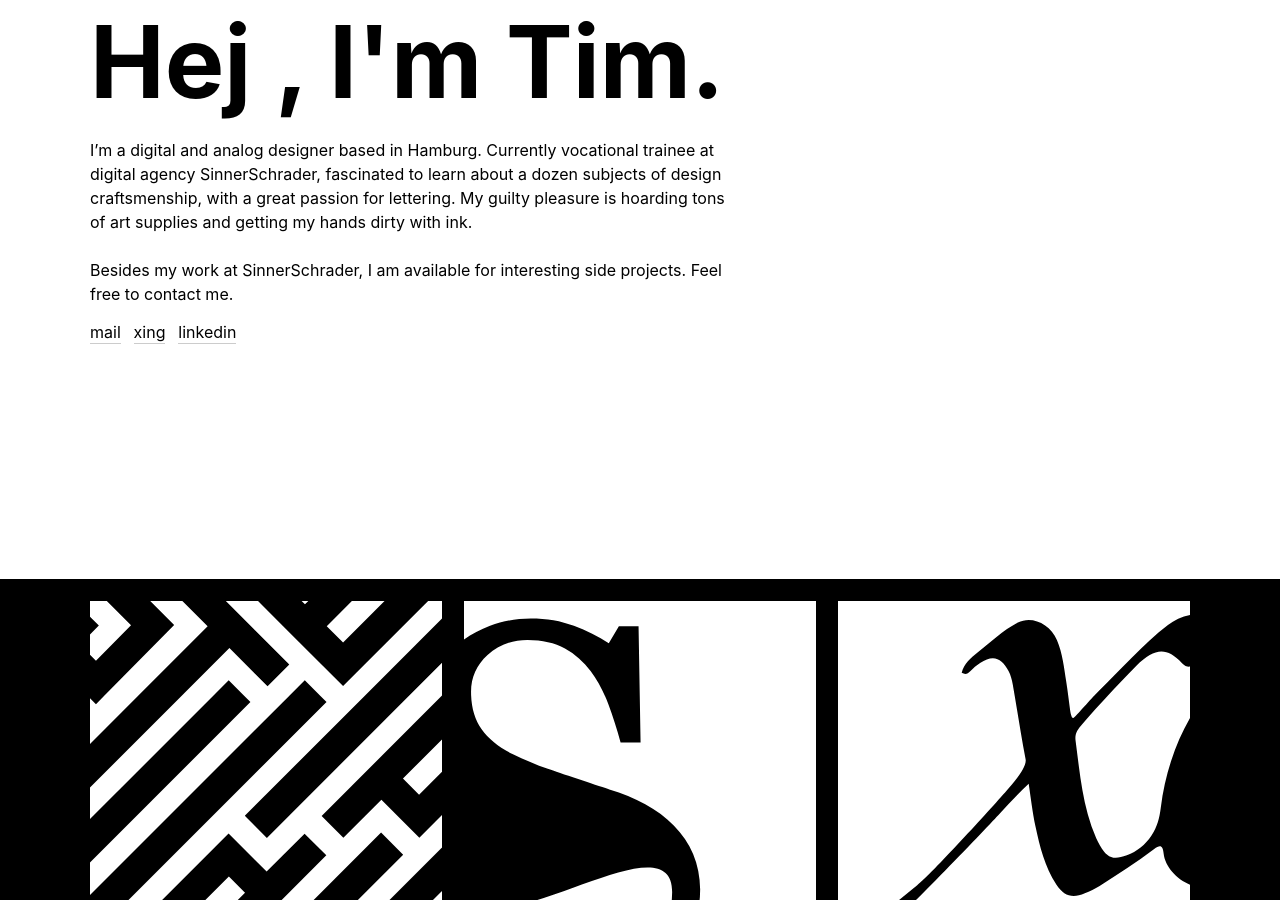
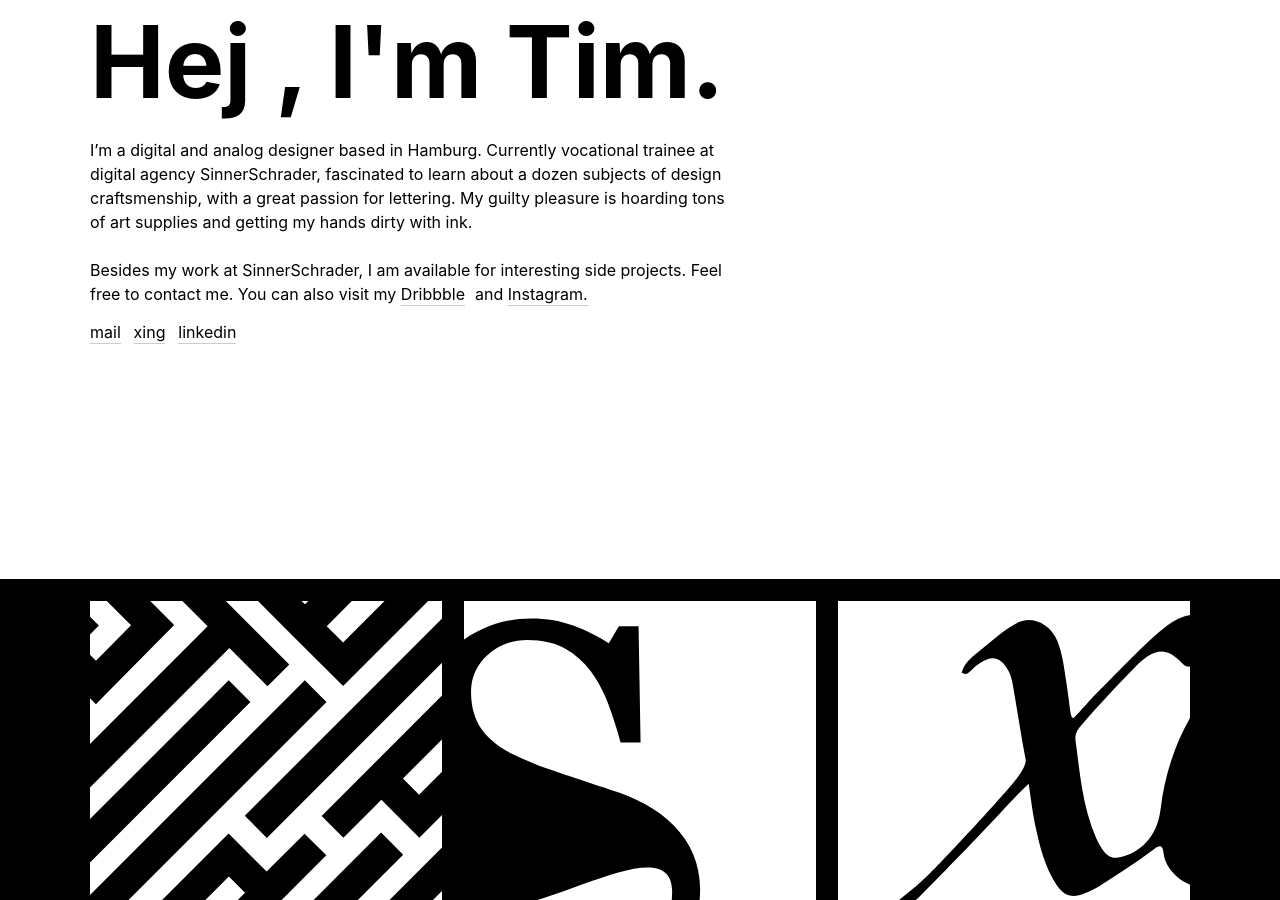
Before and after one commit to timfeuring/Portfolio, a Jekyll site: the page built from index.md, in a window 1280 px wide and 900 px high, scrolled down 321 px. Built offline with Jekyll 4.4.1, drawn with Linux system fonts in a browser that asks for light colours.

Commit message:
corrected the damn kohledampfer img

```diff
--- a/_includes/intro.html
+++ b/_includes/intro.html
@@ -9,7 +9,7 @@
 
             <br>
             <br>
-            Besides my work at SinnerSchrader, I am available for interesting side projects. Feel free to contact me.
+            Besides my work at SinnerSchrader, I am available for interesting side projects. Feel free to contact me. You can also visit my <a class="about__contact-links underline" href="https://dribbble.com/TFeuring" target="_blank">Dribbble</a>and <a class="about__contact-links underline" href="https://www.instagram.com/feuarrr/" target="_blank">Instagram.</a>
         </p>
         <a class="about__contact-links underline" href="mailto:feuring.tim@gmail.com" target="_blank">mail</a>
         <a class="about__contact-links underline" href="https://www.xing.com/profile/Tim_Feuring3/cv" target="_blank">xing</a>
```
